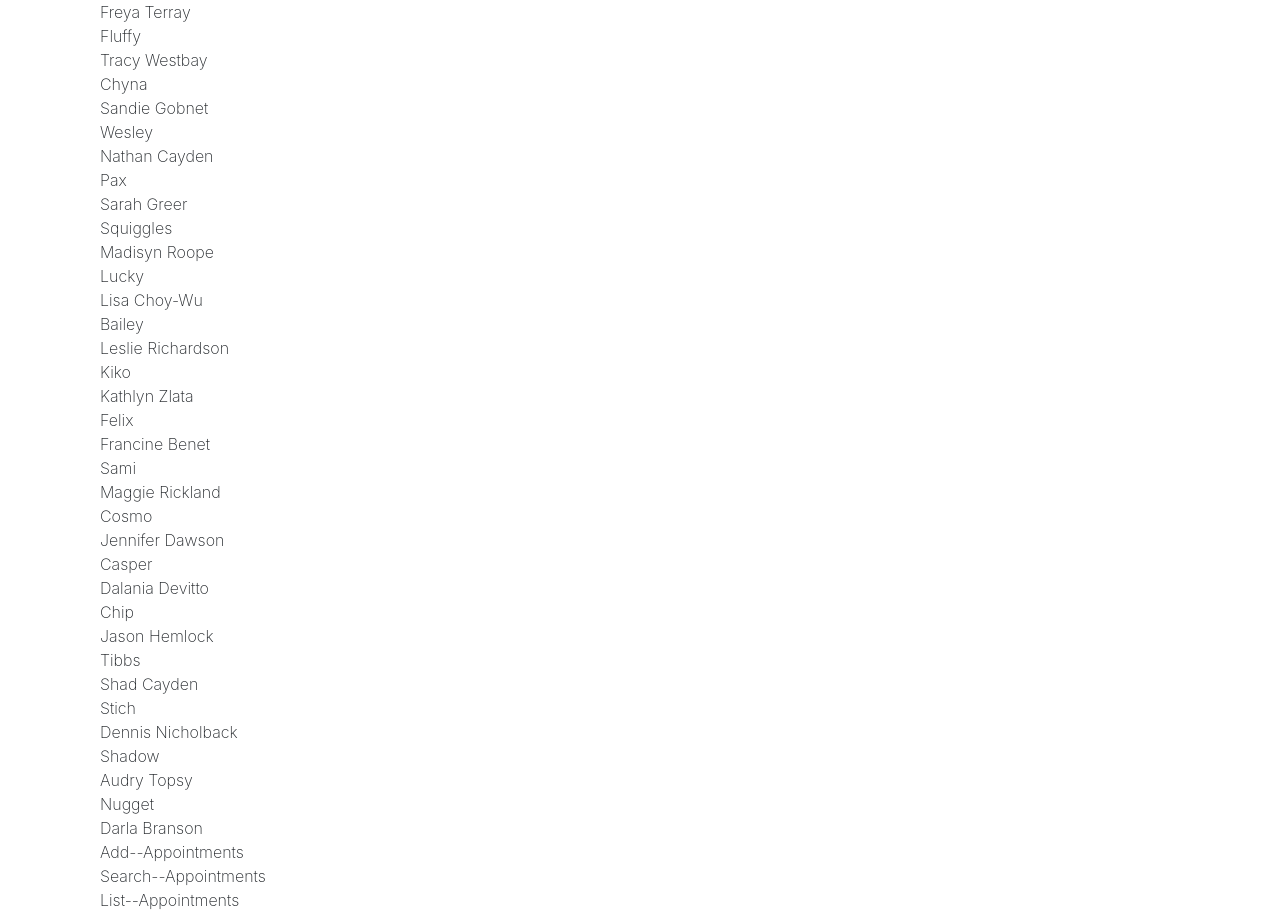
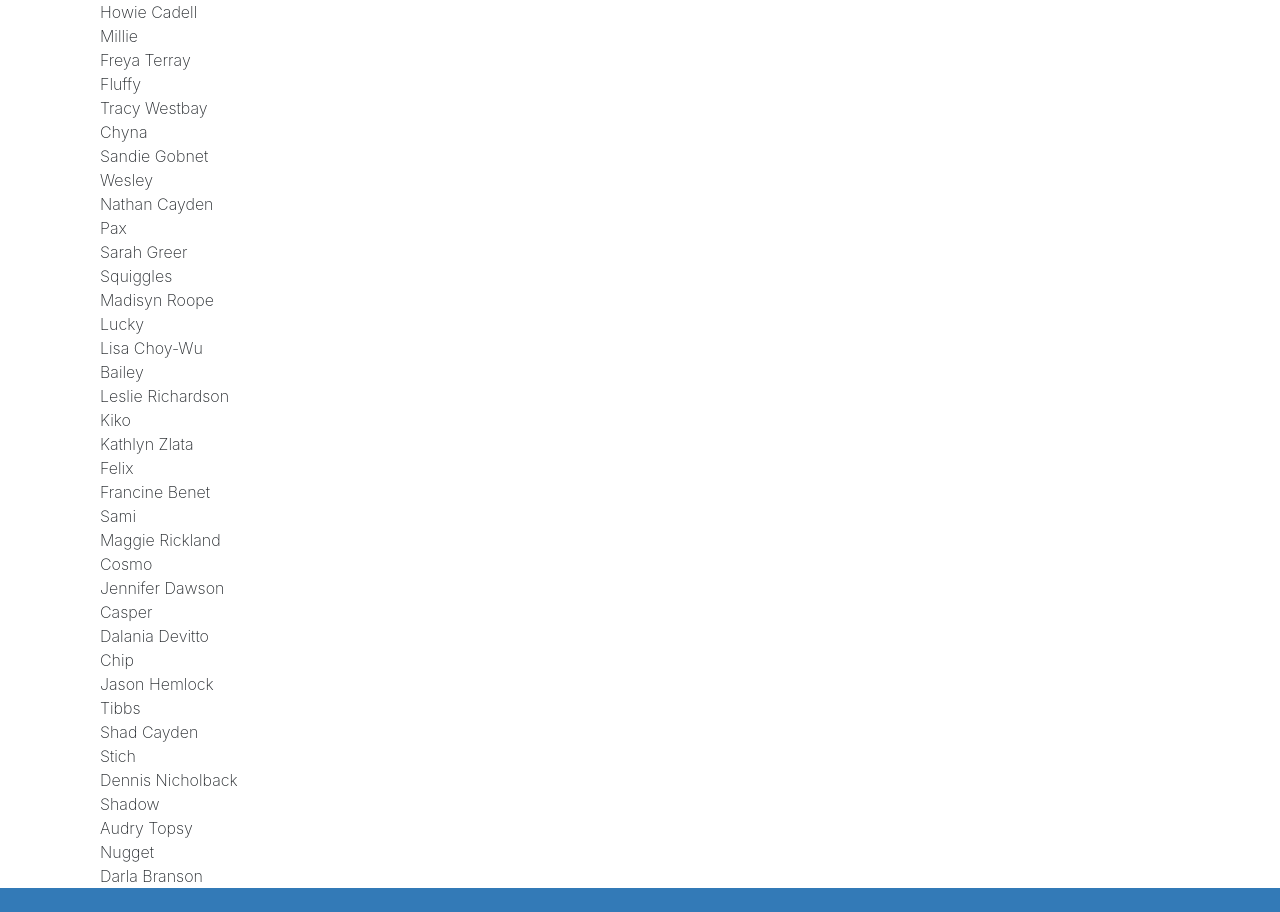
Before and after one commit to mploureno/reactInterface, a React (Create React App) app: page / in a window 1280 px wide. Shown: the part 360-1272 px from the top of the page. After the commit the page ends 1248 px from the top, so only its background shows below. Built offline with nearby package versions, Linux system fonts and the light colour scheme.

Commit message:
Use props to pass data

```diff
--- a/src/components/App.js
+++ b/src/components/App.js
@@ -26,23 +26,15 @@ class App extends Component {
   }
 
   render() {
-    const listItems = this.state.myAppointments.map(item => (
-      <div>
-        <div>{item.petName}</div>
-        <div>{item.ownerName}</div>
-      </div>
-    ));
-
     return (
       <main className="page bg-white" id="petratings">
         <div className="container">
           <div className="row">
             <div className="col-md-12 bg-white">
               <div className="container">
-                { listItems }
                 <AddAppointments />
                 <SearchAppointments />
-                <ListAppointments />
+                <ListAppointments appointments={this.state.myAppointments} />
               </div>
             </div>
           </div>
--- a/src/components/ListAppointments.js
+++ b/src/components/ListAppointments.js
@@ -2,7 +2,14 @@ import React, { Component } from 'react';
 
 class ListAppointments extends Component {
   render() {
-    return <div>List--Appointments</div>;
+    const listItems = this.props.appointments.map(item => (
+      <div>
+        <div>{item.petName}</div>
+        <div>{item.ownerName}</div>
+      </div>
+    ));
+
+    return <div>{listItems}</div>;
   }
 }
 
```
